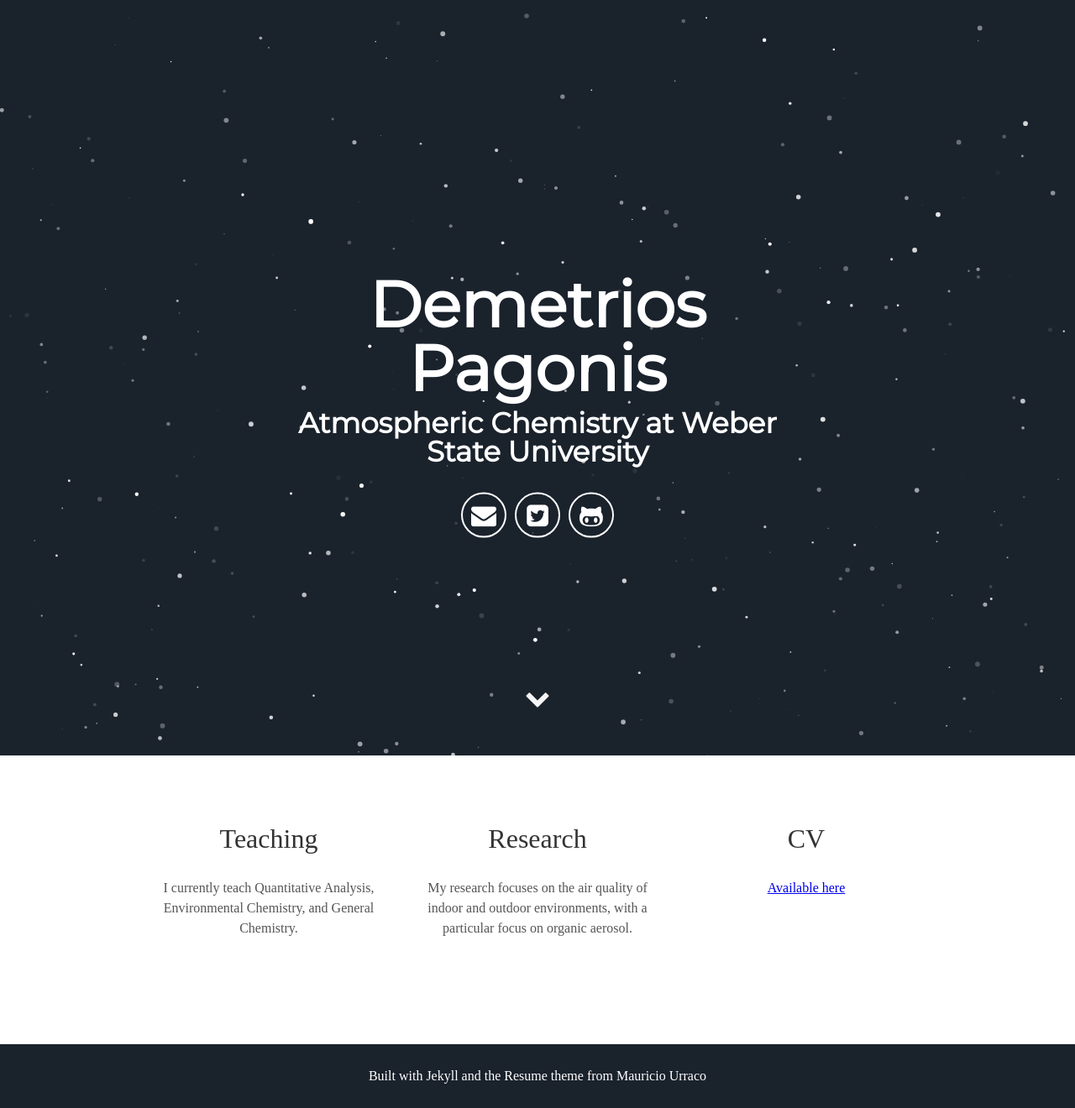
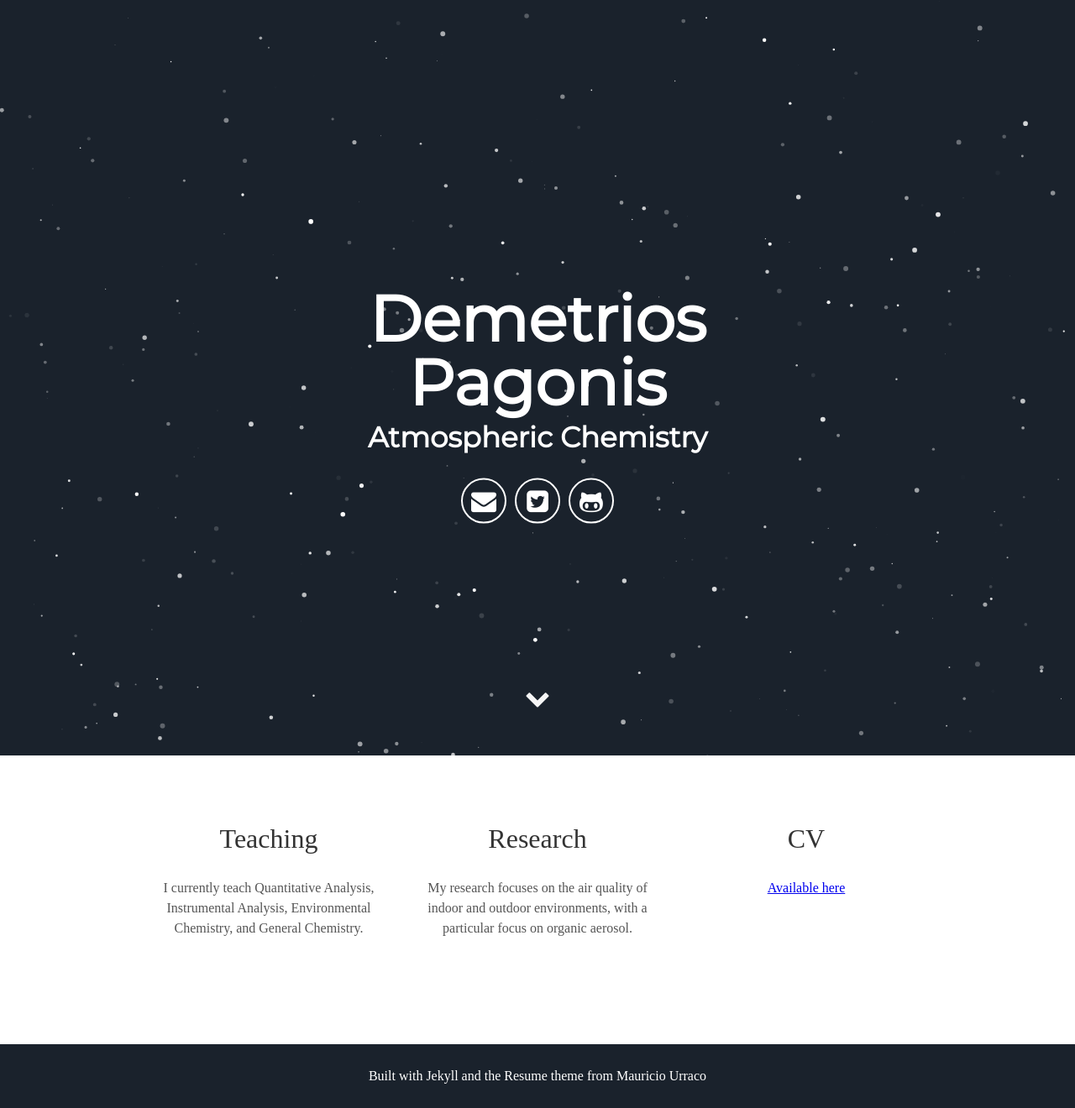
Before and after one commit to dpagonis/dpagonis.github.io, a Jekyll site: the page built from index.html, in a window 1280 px wide. Shown: the whole page at 84% size. Built offline with Jekyll 4.4.1, drawn with Linux system fonts in a browser that asks for light colours; some web fonts are replaced.

Commit message:
cv update

```diff
--- a/_config.yml
+++ b/_config.yml
@@ -1,13 +1,13 @@
 # Site settings
 title: Demetrios Pagonis
-description: Atmospheric Chemistry at Weber State University
+description: Atmospheric Chemistry
 # baseurl: "" # the subpath of your site, e.g. /blog
 # url: "localhost:3000" # the base hostname & protocol for your site e.g. http://willianjusten.com.br
 
 # User settings
 username: Demetrios Pagonis
 user_description: desc
-user_title: Atmospheric Chemistry at Weber State University
+user_title: Atmospheric Chemistry
 email: demetriospagonis@weber.edu
 twitter_username: djpagonis
 github_username:  dpagonis
--- a/_includes/about.html
+++ b/_includes/about.html
@@ -3,7 +3,7 @@
 <div class="user">
   <div class="tech">
     <h2>Teaching</h2>
-    <p>I currently teach Quantitative Analysis, Environmental Chemistry, and General Chemistry.</p>
+    <p>I currently teach Quantitative Analysis, Instrumental Analysis, Environmental Chemistry, and General Chemistry.</p>
   </div>
   <div class="tech">
     <h2>Research</h2>
```
Also changed, not shown: 1 other file.
